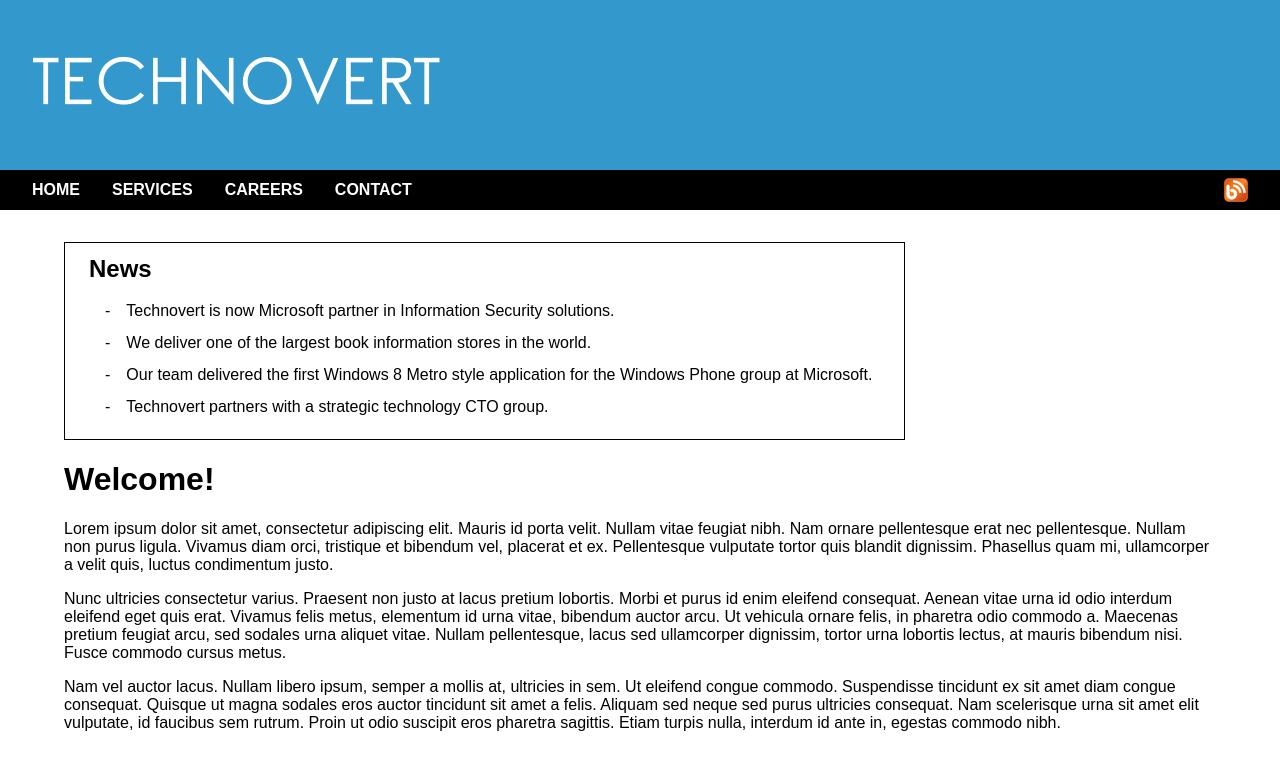
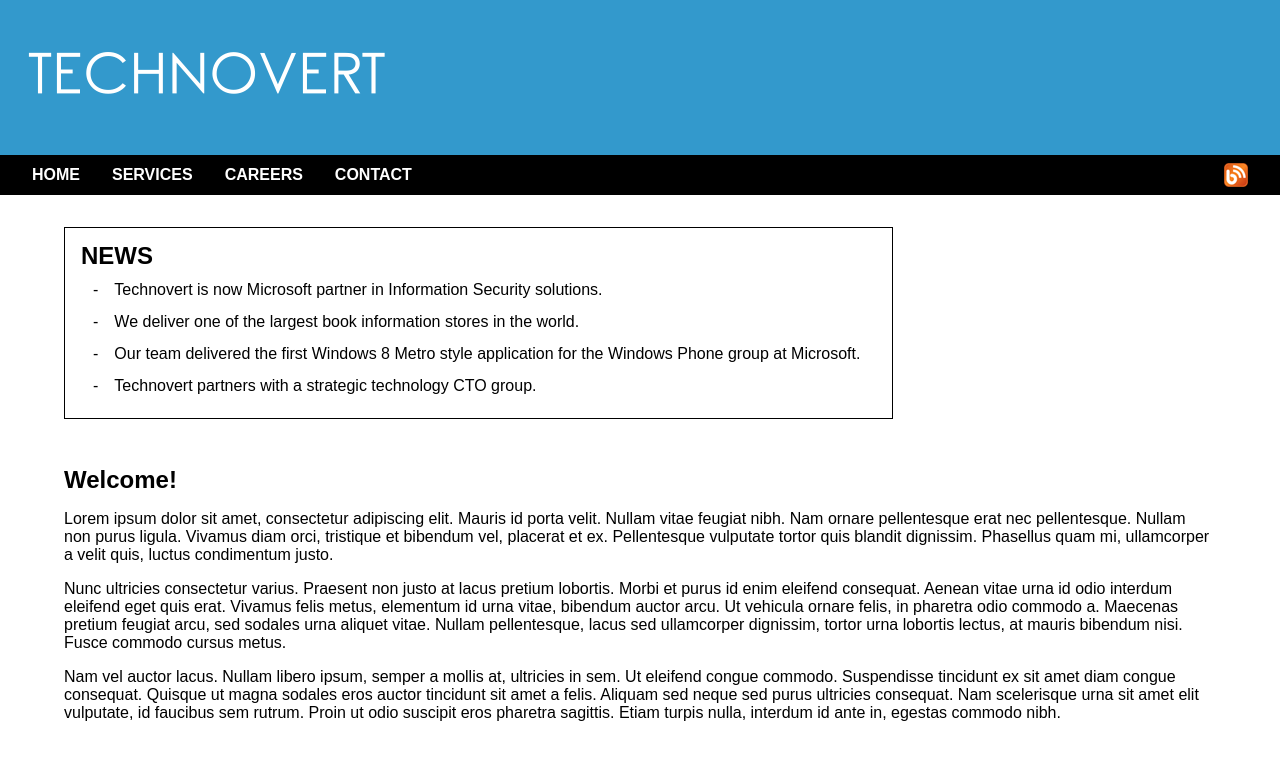
Before and after one commit to alfa-carinae/IntroTask, a plain HTML site: page index.html in a window 1280 px wide. Drawn offline with Linux system fonts and the light colour scheme.

Commit message:
Change measurements according to the mockup.

```diff
--- a/style.css
+++ b/style.css
@@ -42,20 +42,27 @@ header nav ul li:last-child {
 	margin-left: auto;
 }
 #header-title {
-	font-size: 4em;
+	font-size: 3.5em;
+	max-height: 163px;
 	font-family: "Rounded Elegance";
 	color: white;
 	text-transform: uppercase;
 	display: flex;
-	padding-top: 0.75em;
-	padding-bottom: 0.75em;
+	padding-top: 44px;
+	padding-bottom: 47px;
 	background-color: #3399cc;
+	align-items: center;
+	align-content: center;
 }
 main {
 	margin: 0;
 	padding-top: 2em;
 	padding-left: 4em;
 	padding-right: 4em;
+}
+main > h1 {
+	font-size: 1.5em;
+	margin-top: 47px;
 }
 #news {
 	border: solid 1px;
@@ -66,12 +73,14 @@ main {
 	margin: 0;
 }
 #news h1 {
-	padding: 0.5em 1em;
+	text-transform: uppercase;
+	padding: 14px 16px 4px 16px;
 }
 #news ul {
 	list-style: none;
 	padding-bottom: 1em;
 	padding-right: 2em;
+	padding-left: 28px;
 }
 #news ul li::before {
 	content: "-";
```
